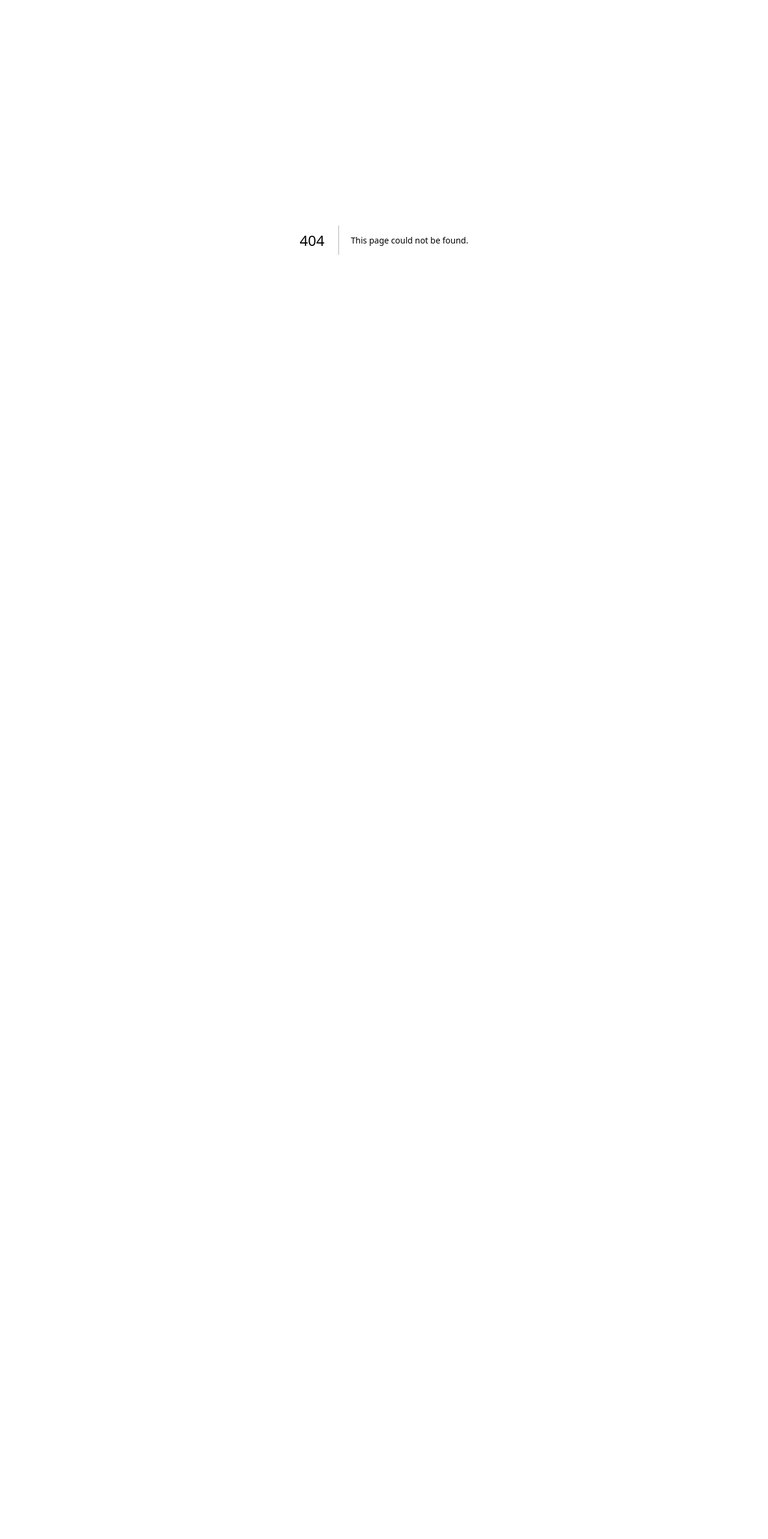
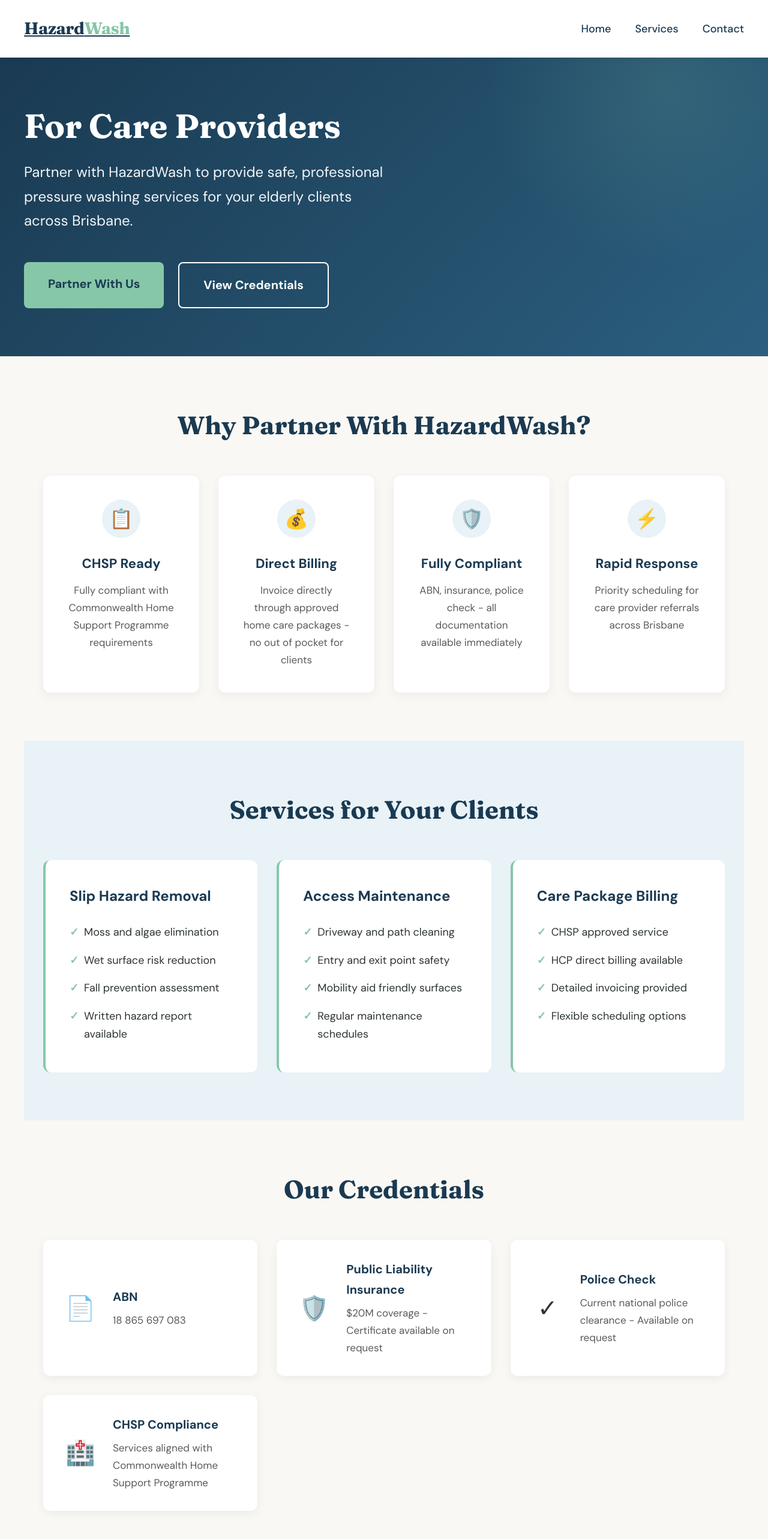
Before and after one commit to goojuice/hazardwash-site, a Next.js app: page /providers in a window 1280 px wide. Before the commit this address had no page. Shown: the top 2566 px of the page at 60% size. Before the commit the page ends 800 px from the top, so only its background shows below. Built offline with nearby package versions, Linux system fonts and the light colour scheme; no server answers.

Commit message:
Add Care Providers page and navigation links

```diff
--- a/app/globals.css
+++ b/app/globals.css
@@ -383,3 +383,48 @@
   font-size: 18px;
   color: var(--charcoal);
 }
+/* Providers Page */
+.credentials-grid {
+  display: grid;
+  grid-template-columns: repeat(auto-fit, minmax(280px, 1fr));
+  gap: 2rem;
+  margin-top: 2rem;
+}
+
+.credential-item {
+  background: white;
+  padding: 2rem;
+  border-radius: 12px;
+  display: flex;
+  align-items: center;
+  gap: 1.5rem;
+  box-shadow: 0 4px 16px rgba(0,0,0,0.06);
+}
+
+.credential-icon {
+  font-size: 40px;
+  min-width: 60px;
+  text-align: center;
+}
+
+.credential-info h3 {
+  font-size: 20px;
+  color: var(--navy);
+  margin-bottom: 0.5rem;
+  font-weight: 600;
+}
+
+.credential-info p {
+  font-size: 17px;
+  color: #5a5a5a;
+}
+
+.section-subtitle {
+  text-align: center;
+  font-size: 20px;
+  color: #5a5a5a;
+  margin-bottom: 2rem;
+  max-width: 600px;
+  margin-left: auto;
+  margin-right: auto;
+}
--- a/app/page.tsx
+++ b/app/page.tsx
@@ -9,10 +9,11 @@
           Hazard<span className="logo-accent">Wash</span>
         </div>
         <nav className="nav">
-          <a href="#home">Home</a>
-          <a href="#services">Services</a>
-          <a href="#contact">Contact</a>
-        </nav>
+  <a href="#home">Home</a>
+  <a href="#services">Services</a>
+  <a href="#contact">Contact</a>
+  <a href="/providers" className="btn btn-primary" style={{padding: '0.6rem 1.2rem', fontSize: '16px'}}>For Care Providers</a>
+</nav>
       </div>
     </header>
   );
@@ -139,7 +140,7 @@
             </p>
             <div className="cta-group">
               <a href="#contact" className="btn btn-primary">Request Service</a>
-              <a href="#providers" className="btn btn-secondary">For Care Providers</a>
+              <a href="/providers" className="btn btn-secondary">For Care Providers</a>
             </div>
           </div>
         </section>
--- /dev/null
+++ b/app/providers/page.tsx
@@ -0,0 +1,211 @@
+'use client';
+
+import Link from 'next/link';
+
+export default function Providers() {
+  return (
+    <>
+      {/* Header */}
+      <header className="header">
+        <div className="header-content">
+          <Link href="/" className="logo">
+            Hazard<span className="logo-accent">Wash</span>
+          </Link>
+          <nav className="nav">
+            <Link href="/">Home</Link>
+            <Link href="#services">Services</Link>
+            <Link href="#contact">Contact</Link>
+          </nav>
+        </div>
+      </header>
+
+      <main>
+        {/* Hero */}
+        <section className="hero">
+          <div className="hero-content">
+            <h1>For Care Providers</h1>
+            <p className="hero-subtitle">
+              Partner with HazardWash to provide safe, professional pressure washing services for your elderly clients across Brisbane.
+            </p>
+            <div className="cta-group">
+              <a href="#contact" className="btn btn-primary">Partner With Us</a>
+              <a href="#credentials" className="btn btn-secondary">View Credentials</a>
+            </div>
+          </div>
+        </section>
+
+        {/* Why Partner */}
+        <section className="section">
+          <h2 className="section-title">Why Partner With HazardWash?</h2>
+          <div className="trust-badges">
+            <div className="badge">
+              <div className="badge-icon">📋</div>
+              <h3>CHSP Ready</h3>
+              <p>Fully compliant with Commonwealth Home Support Programme requirements</p>
+            </div>
+            <div className="badge">
+              <div className="badge-icon">💰</div>
+              <h3>Direct Billing</h3>
+              <p>Invoice directly through approved home care packages - no out of pocket for clients</p>
+            </div>
+            <div className="badge">
+              <div className="badge-icon">🛡️</div>
+              <h3>Fully Compliant</h3>
+              <p>ABN, insurance, police check - all documentation available immediately</p>
+            </div>
+            <div className="badge">
+              <div className="badge-icon">⚡</div>
+              <h3>Rapid Response</h3>
+              <p>Priority scheduling for care provider referrals across Brisbane</p>
+            </div>
+          </div>
+        </section>
+
+        {/* Services for Providers */}
+        <section className="section services">
+          <h2 className="section-title">Services for Your Clients</h2>
+          <div className="service-grid">
+            <div className="service-card">
+              <h3>Slip Hazard Removal</h3>
+              <ul>
+                <li>Moss and algae elimination</li>
+                <li>Wet surface risk reduction</li>
+                <li>Fall prevention assessment</li>
+                <li>Written hazard report available</li>
+              </ul>
+            </div>
+            <div className="service-card">
+              <h3>Access Maintenance</h3>
+              <ul>
+                <li>Driveway and path cleaning</li>
+                <li>Entry and exit point safety</li>
+                <li>Mobility aid friendly surfaces</li>
+                <li>Regular maintenance schedules</li>
+              </ul>
+            </div>
+            <div className="service-card">
+              <h3>Care Package Billing</h3>
+              <ul>
+                <li>CHSP approved service</li>
+                <li>HCP direct billing available</li>
+                <li>Detailed invoicing provided</li>
+                <li>Flexible scheduling options</li>
+              </ul>
+            </div>
+          </div>
+        </section>
+
+        {/* Credentials */}
+        <section className="section" id="credentials">
+          <h2 className="section-title">Our Credentials</h2>
+          <div className="credentials-grid">
+            <div className="credential-item">
+              <div className="credential-icon">📄</div>
+              <div className="credential-info">
+                <h3>ABN</h3>
+                <p>18 865 697 083</p>
+              </div>
+            </div>
+            <div className="credential-item">
+              <div className="credential-icon">🛡️</div>
+              <div className="credential-info">
+                <h3>Public Liability Insurance</h3>
+                <p>$20M coverage - Certificate available on request</p>
+              </div>
+            </div>
+            <div className="credential-item">
+              <div className="credential-icon">✓</div>
+              <div className="credential-info">
+                <h3>Police Check</h3>
+                <p>Current national police clearance - Available on request</p>
+              </div>
+            </div>
+            <div className="credential-item">
+              <div className="credential-icon">🏥</div>
+              <div className="credential-info">
+                <h3>CHSP Compliance</h3>
+                <p>Services aligned with Commonwealth Home Support Programme</p>
+              </div>
+            </div>
+          </div>
+        </section>
+
+        {/* Contact for Providers */}
+        <section className="section contact-section" id="contact">
+          <h2 className="section-title">Get In Touch</h2>
+          <p className="section-subtitle">
+            Ready to partner with HazardWash? Contact us directly to discuss how we can support your clients.
+          </p>
+          <ProviderContactForm />
+        </section>
+      </main>
+
+      {/* Footer */}
+      <footer className="footer">
+        <div className="footer-content">
+          <div className="logo" style={{ marginBottom: '1rem' }}>
+            Hazard<span className="logo-accent">Wash</span>
+          </div>
+          <p style={{ fontSize: '18px', marginBottom: '1rem' }}>
+            Serving Brisbane seniors with safe, professional pressure washing services
+          </p>
+          <p style={{ opacity: 0.8 }}>
+            ABN: 18 865 697 083 | Fully Insured | CHSP Approved Provider
+          </p>
+          <p style={{ marginTop: '2rem', fontSize: '16px' }}>
+            © 2026 HazardWash. All rights reserved.
+          </p>
+        </div>
+      </footer>
+    </>
+  );
+}
+
+function ProviderContactForm() {
+  return (
+    <form
+      className="contact-form"
+      action="https://api.web3forms.com/submit"
+      method="POST"
+    >
+      <input type="hidden" name="access_key" value={process.env.NEXT_PUBLIC_WEB3FORMS_KEY} />
+      <input type="hidden" name="subject" value="New Care Provider Enquiry - HazardWash" />
+      <div className="form-group">
+        <label htmlFor="org-name">Organisation Name *</label>
+        <input type="text" id="org-name" name="org-name" required />
+      </div>
+      <div className="form-group">
+        <label htmlFor="contact-name">Contact Name *</label>
+        <input type="text" id="contact-name" name="contact-name" required />
+      </div>
+      <div className="form-group">
+        <label htmlFor="email">Email Address *</label>
+        <input type="email" id="email" name="email" required />
+      </div>
+      <div className="form-group">
+        <label htmlFor="phone">Phone Number *</label>
+        <input type="tel" id="phone" name="phone" required />
+      </div>
+      <div className="form-group">
+        <label htmlFor="clients">Approximate Number of Clients</label>
+        <select id="clients" name="clients">
+          <option value="">Please select...</option>
+          <option value="1-10">1-10 clients</option>
+          <option value="11-25">11-25 clients</option>
+          <option value="26-50">26-50 clients</option>
+          <option value="50+">50+ clients</option>
+        </select>
+      </div>
+      <div className="form-group">
+        <label htmlFor="message">How can we help? *</label>
+        <textarea
+          id="message"
+          name="message"
+          placeholder="Tell us about your organisation and how HazardWash can support your clients..."
+          required
+        />
+      </div>
+      <button type="submit" className="btn btn-primary">Send Enquiry</button>
+    </form>
+  );
+}
```
